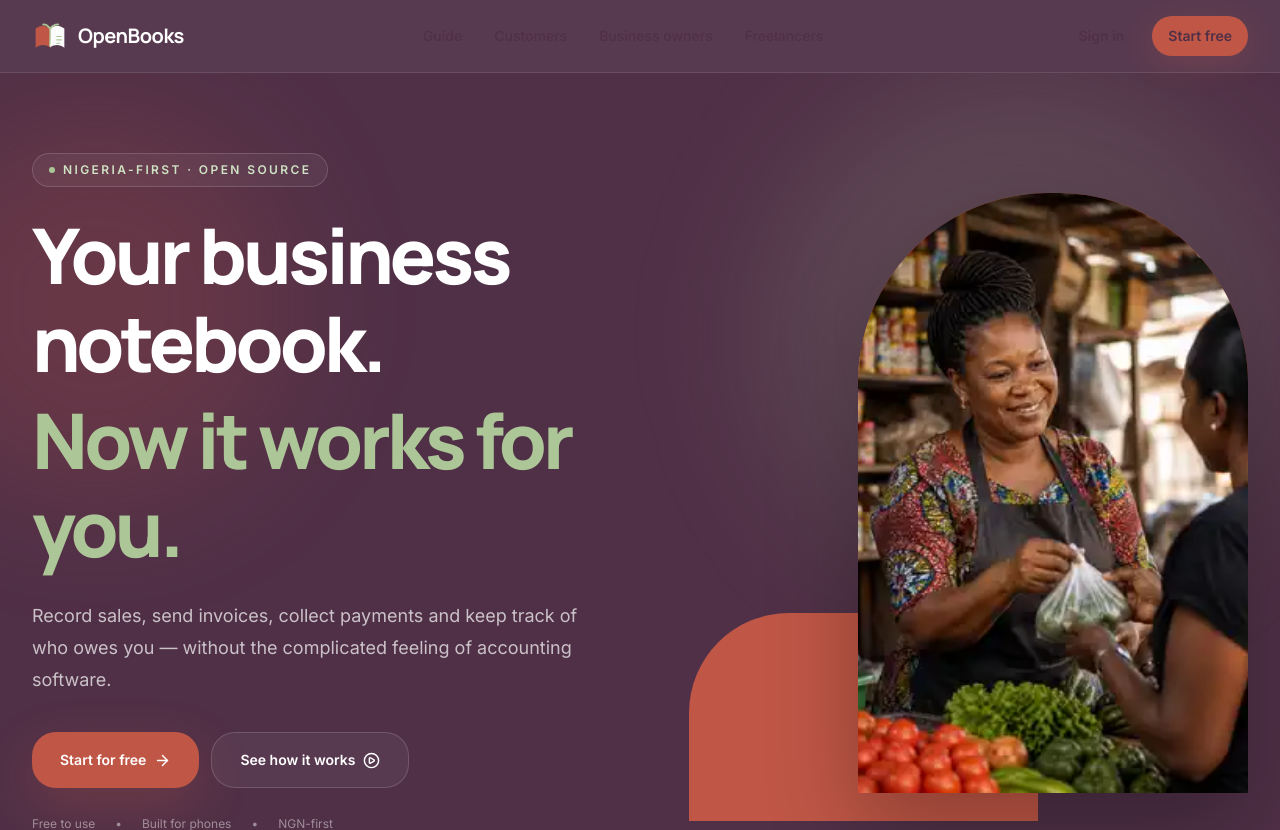
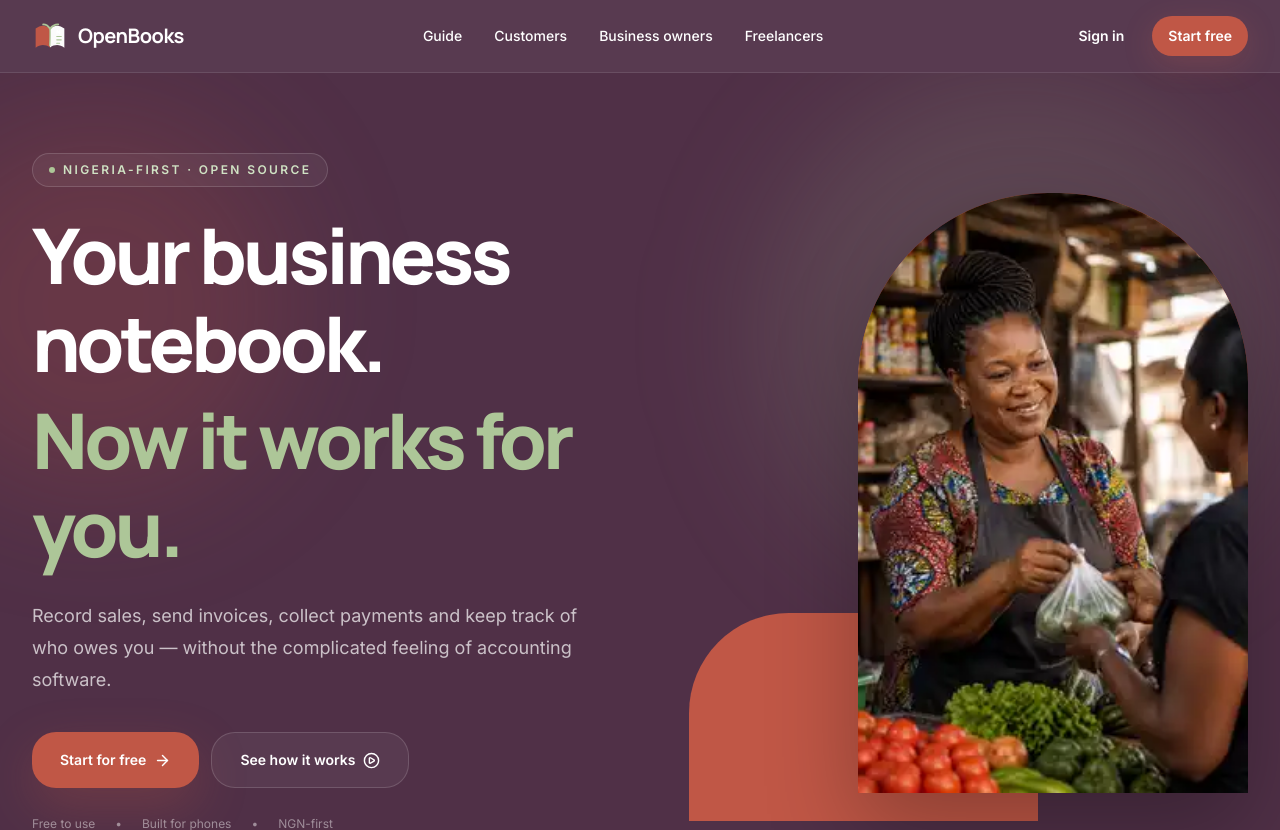
Before and after one commit to awesomeakokayo/OpenBooks, a Next.js app: page / in a window 1280 px wide. Shown: the top 830 px of the page. Built offline with nearby package versions, Linux system fonts and the light colour scheme.

Commit message:
Fix landing navigation contrast

```diff
--- a/app/globals.css
+++ b/app/globals.css
@@ -76,6 +76,15 @@ a:not([href]) { cursor: default; }
   box-shadow: 0 0 0 3px rgba(192, 87, 70, 0.2);
 }
 
+/* Landing-page navigation sits on plum; keep every navigation label readable. */
+main > div.sticky nav a {
+  color: var(--color-white) !important;
+}
+
+main > div.sticky nav a:hover {
+  color: var(--color-white) !important;
+}
+
 .openbooks-card {
   border: 1px solid var(--color-border);
   background: var(--color-surface);
```
